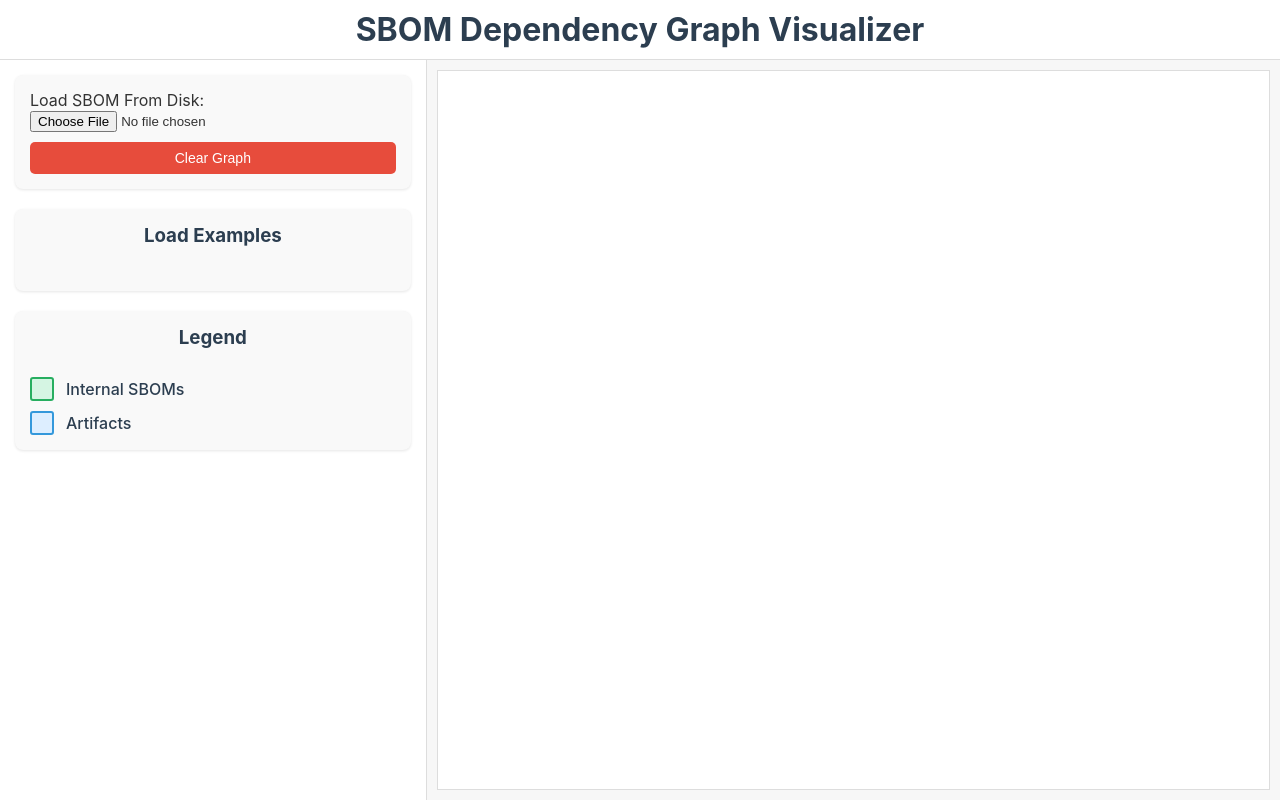
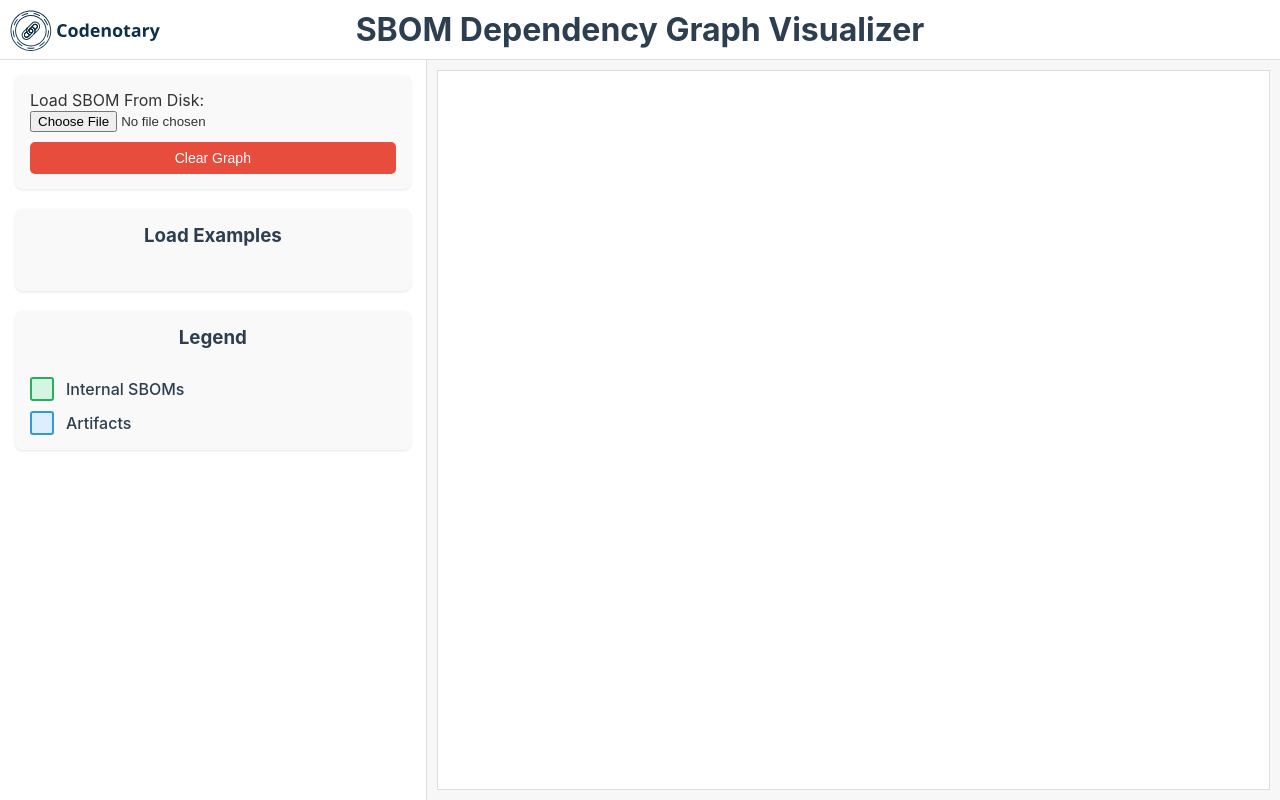
Before and after one commit to michalcodenotary/sbom-visualization, a plain HTML site: page index.html in a window 1280 px wide. Drawn offline with nearby package versions, Linux system fonts and the light colour scheme.

Commit message:
add logo of codenotary

```diff
--- a/index.html
+++ b/index.html
@@ -9,6 +9,9 @@
 </head>
 <body>
     <h1>SBOM Dependency Graph Visualizer</h1>
+    <div class="logo-container">
+        <img src="logo.svg" alt="Codenotary Logo" class="logo">
+    </div>
     <div class="main-container">
         <div class="sidebar">
             <div class="controls">
--- a/style.css
+++ b/style.css
@@ -10,6 +10,16 @@ body {
 }
 h1 { text-align: center; color: #2c3e50; padding: 10px 0; margin: 0; background-color: #fff; border-bottom: 1px solid #ddd; }
 h3 { text-align: center; color: #2c3e50; margin-top: 0; }
+
+.logo-container {
+    position: absolute;
+    top: 10px;
+    left: 10px;
+    z-index: 100;
+}
+.logo {
+    width: 150px;
+}
 
 /* Main layout container */
 .main-container {
```
Also changed, not shown: logo.svg (added).
